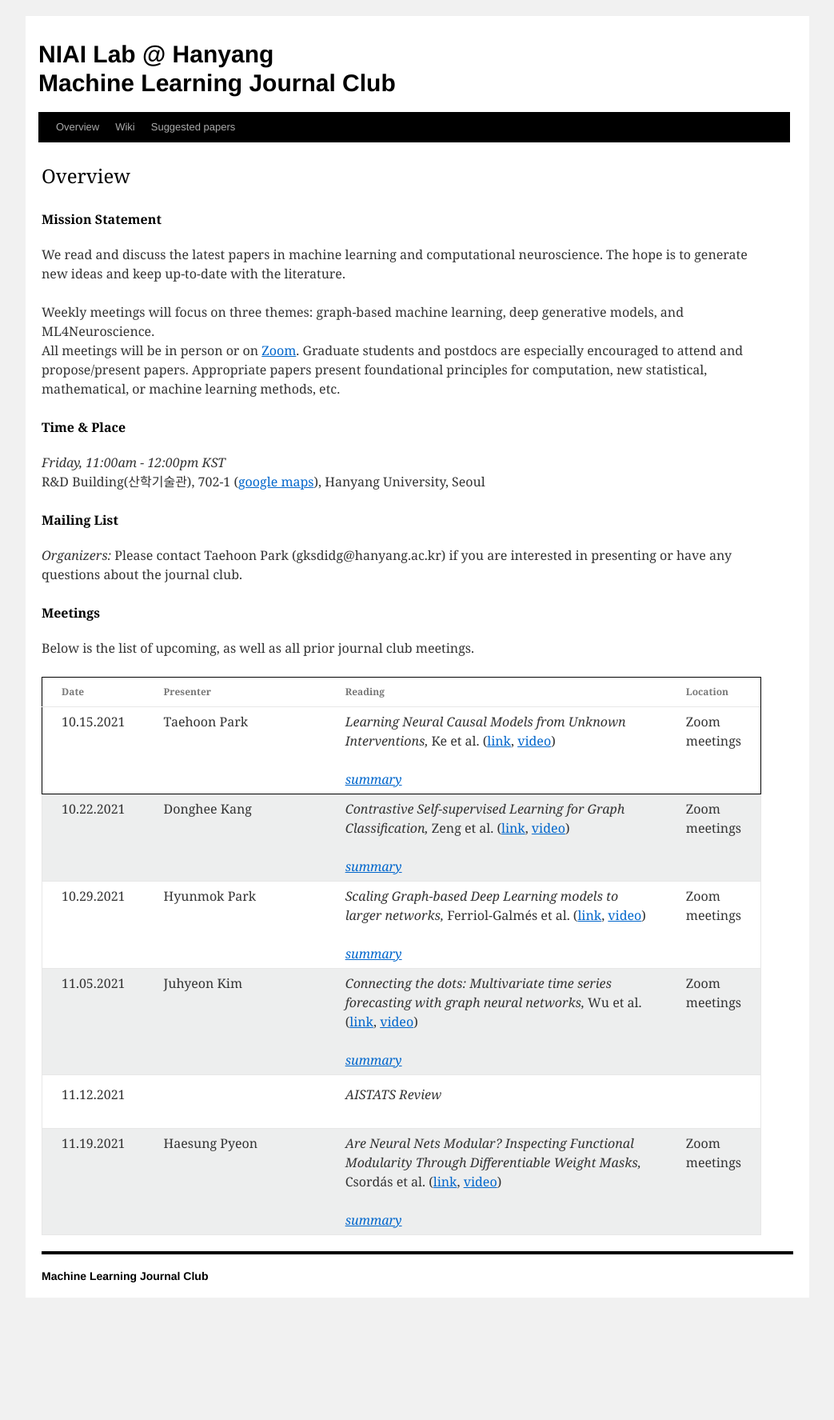
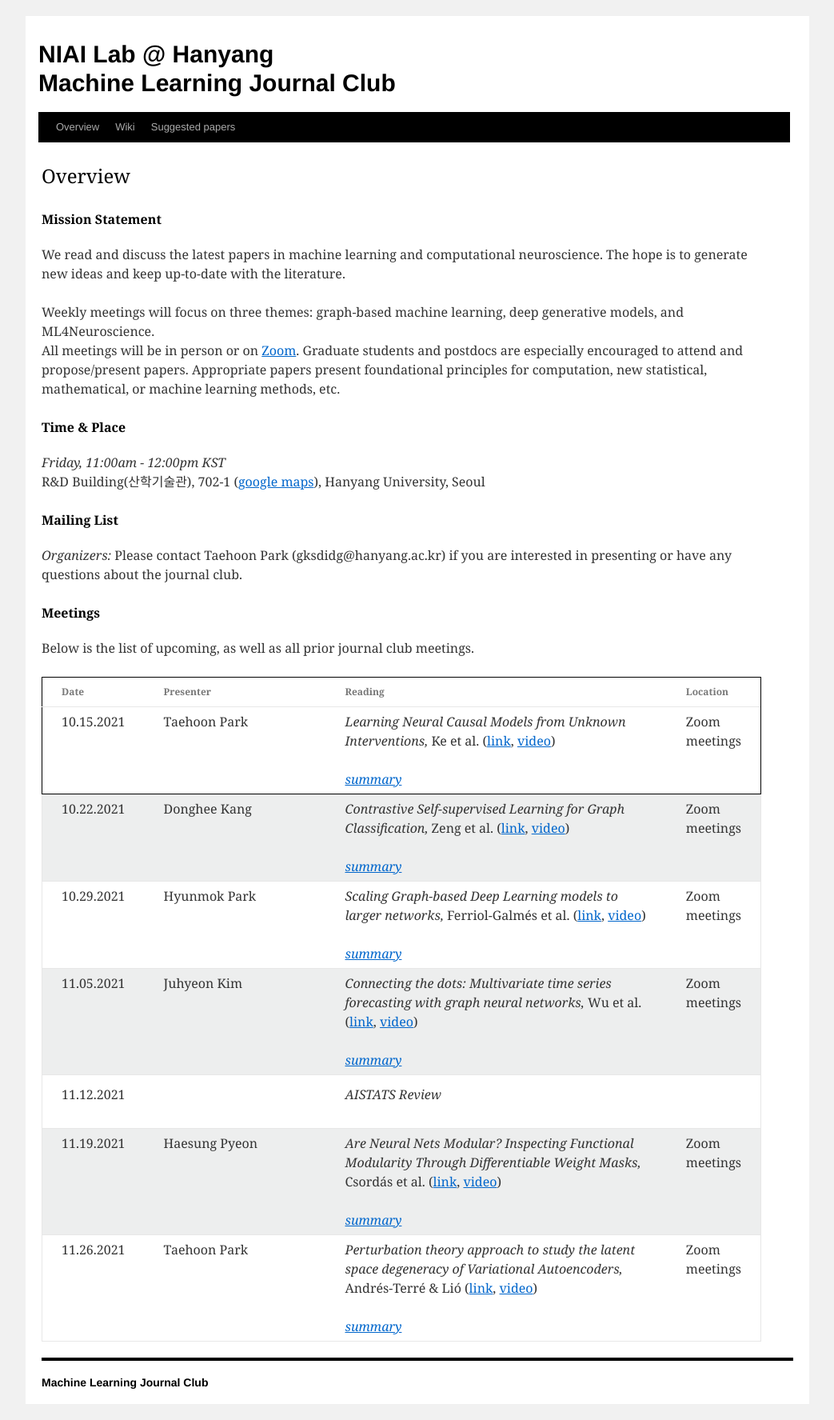
Before and after one commit to niai-lab/GraphML-JC, a Jekyll site: the page built from index.html, in a window 1280 px wide. Shown: the whole page at 80% size, without its empty margins (118-1161 px from the left). Built offline with Jekyll 4.4.1, drawn with Linux system fonts in a browser that asks for light colours; before the commit the page ends 1642 px from its top, so only the background shows below that.

Commit message:
Update meeting_info.yml

```diff
--- a/_data/meeting_info.yml
+++ b/_data/meeting_info.yml
@@ -98,3 +98,13 @@
     CNN mostly depend on class-exclusive, non-shared weights in feature detection. Reusing property does not emerge naturally and the same functionality is re-learned (redundant and potentially harmful).
     There are several potential explanations about poor generalization: NN find it hard to learn to represent data similarly along different information routes that can in principle be processed by a single module.
     NN might not have learned the correct algorithm to solve some problems.
+
+- presenter: Taehoon Park
+  date: 11.26.2021
+  paper: "Perturbation theory approach to study the latent space degeneracy of Variational Autoencoders"
+  authors: Andrés-Terré & Lió
+  url: https://arxiv.org/abs/1907.05267
+  pdf:
+  video: "None"
+  location: "Zoom meetings"
+  summary:
```
